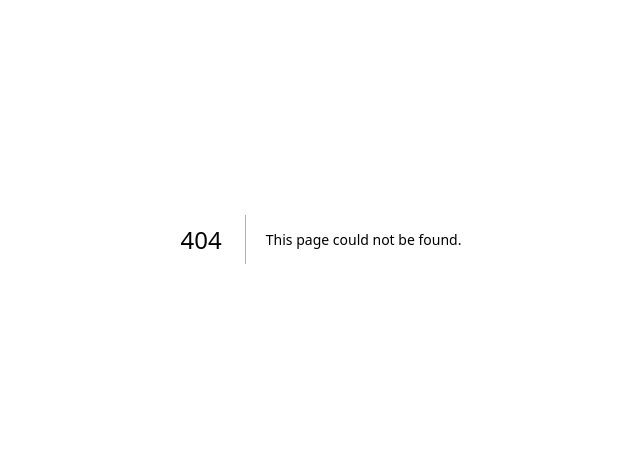
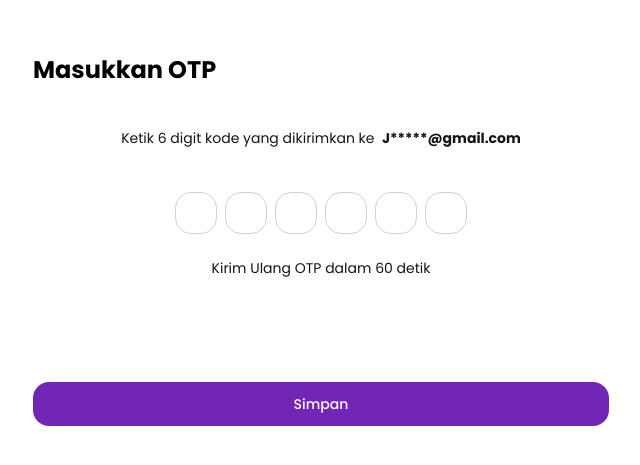
Before and after one commit to arieffadhlan/shinzou-frontend, a Next.js app: page /auth/otp in a window 1280 px wide. Before the commit this address had no page. Shown: the part 161-626 px from the top of the page, without its empty margins (319-959 px from the left). Built offline with nearby package versions, Linux system fonts and the light colour scheme.

Commit message:
feat: add otp page

```diff
--- a/app/auth/forgot-password/page.jsx
+++ b/app/auth/forgot-password/page.jsx
@@ -9,6 +9,7 @@ import Alert from "@/components/Alert";
 import Button from "@/components/Button";
 import Input from "@/components/forms/Input";
 import Label from "@/components/forms/Label";
+import AuthContainer from "@/components/layouts/AuthContainer";
 
 const validationSchema = yup.object().shape({
   email: yup.string()
@@ -33,7 +34,8 @@ const ForgotPassword = () => {
   }
 
   return (
-    <>
+    <AuthContainer>
+
       <h1 className="font-bold text-2xl leading-6 text-black">
         Lupa Password
       </h1>
@@ -58,7 +60,7 @@ const ForgotPassword = () => {
       <div className="Toastify__toast-auth">
         <ToastContainer />
       </div>
-    </>
+    </AuthContainer>
   )
 }
 
--- a/app/auth/login/page.jsx
+++ b/app/auth/login/page.jsx
@@ -10,9 +10,10 @@ import Alert from "@/components/Alert";
 import Button from "@/components/Button";
 import Input from "@/components/forms/Input";
 import Label from "@/components/forms/Label";
+import AuthContainer from "@/components/layouts/AuthContainer";
 
 const validationSchema = yup.object().shape({
-  emailPhone: yup.string().required("Email atau nomor telepon wajib diisi!"),
+  email: yup.string().required("Email wajib diisi!"),
   password: yup.string().required("Password wajib diisi!")
 });
 
@@ -33,25 +34,25 @@ const Login = () => {
   }
 
   return (
-    <>
+    <AuthContainer>
       <h1 className="font-bold text-2xl leading-6 text-black">
         Masuk
       </h1>
       <div className="flex flex-col gap-10">
         <form onSubmit={handleSubmit(onSubmit)} className="flex flex-col gap-4">
           <div className="flex flex-col gap-1">
-            <Label id="emailPhone">Email/No Telepon</Label>
+            <Label id="email">Email</Label>
             <Input
-              type="text"
+              type="email"
               variant="primary"
-              name="emailPhone"
+              name="email"
               register={register}
               errors={errors}
               validationSchema={validationSchema}
               placeholder="Contoh: johndoe@gmail.com"
               autoFocus
             />
-            {errors["emailPhone"]?.message && <Alert type="error" message={errors["emailPhone"].message} />}
+            {errors["email"]?.message && <Alert type="error" message={errors["email"].message} />}
           </div>
           <div className="flex flex-col gap-1">
             <div className="flex justify-between items-center">
@@ -78,11 +79,11 @@ const Login = () => {
         <span className="flex justify-center items-center text-sm text-black">
           Belum punya akun? &nbsp;<Link href="/auth/register" className="font-bold text-primary-4">Daftar di sini</Link>
         </span>
-        <div className="Toastify__toast-auth">
-          <ToastContainer />
-        </div>
       </div>
-    </>
+      <div className="Toastify__toast-auth">
+        <ToastContainer />
+      </div>
+    </AuthContainer>
   )
 }
 
--- /dev/null
+++ b/app/auth/otp/page.jsx
@@ -0,0 +1,45 @@
+"use client";
+
+import Button from "@/components/Button";
+import { useState } from "react";
+import OtpInput from "react-otp-input";
+
+const Otp = () => {
+  const [otp, setOtp] = useState("");
+
+  return (
+    <section className="flex justify-center items-center min-h-screen w-full mx-auto xs:max-w-xl xl:max-w-none">
+      <div className="flex flex-col gap-4 w-[576px] px-6 xs:px-0">
+        <h1 className="font-bold text-2xl leading-9 text-black">
+          Masukkan OTP
+        </h1>
+        <div className="flex flex-col justify-center items-center gap-6 py-6 mb-16">
+          <div className="flex flex-col justify-center items-center gap-11">
+            <p className="mb-0 text-sm text-center text-[#151515]">
+              Ketik 6 digit kode yang dikirimkan ke &nbsp;
+              <span className="font-bold">J*****@gmail.com</span>
+            </p>
+            <OtpInput
+              value={otp}
+              onChange={setOtp}
+              numInputs={6}
+              renderInput={(props) => <input {...props} />}
+              inputType="number"
+              inputStyle="input-otp"
+              containerStyle="input-otp__container"
+              shouldAutoFocus={true}
+            />
+          </div>
+          <span className="text-sm text-center text-[#151515]">
+            Kirim Ulang OTP dalam 60 detik
+          </span>
+        </div>
+        <Button type="submit" size="sm" variant="primary" className="w-full">
+          Simpan
+        </Button>
+      </div>
+    </section>
+  )
+}
+
+export default Otp
--- a/app/auth/register/page.jsx
+++ b/app/auth/register/page.jsx
@@ -10,6 +10,7 @@ import Alert from "@/components/Alert";
 import Button from "@/components/Button";
 import Input from "@/components/forms/Input";
 import Label from "@/components/forms/Label";
+import AuthContainer from "@/components/layouts/AuthContainer";
 
 const validationSchema = yup.object().shape({
   name: yup.string().required("Nama wajib diisi!"),
@@ -39,9 +40,9 @@ const Register = () => {
   }
 
   return (
-    <>
+    <AuthContainer>
       <h1 className="font-bold text-2xl leading-6 text-black">
-        Masuk
+        Daftar
       </h1>
       <div className="flex flex-col gap-10">
         <form onSubmit={handleSubmit(onSubmit)} className="flex flex-col gap-4">
@@ -104,11 +105,11 @@ const Register = () => {
         <span className="flex justify-center items-center text-sm text-black">
           Sudah punya akun? &nbsp;<Link href="/auth/login" className="font-bold text-primary-4">Masuk di sini</Link>
         </span>
-        <div className="Toastify__toast-auth">
-          <ToastContainer />
-        </div>
       </div>
-    </>
+      <div className="Toastify__toast-auth">
+        <ToastContainer />
+      </div>
+    </AuthContainer>
   )
 }
 
--- a/app/auth/reset-password/page.jsx
+++ b/app/auth/reset-password/page.jsx
@@ -9,6 +9,7 @@ import Alert from "@/components/Alert";
 import Button from "@/components/Button";
 import Input from "@/components/forms/Input";
 import Label from "@/components/forms/Label";
+import AuthContainer from "@/components/layouts/AuthContainer";
 
 const validationSchema = yup.object().shape({
   password: yup.string()
@@ -36,7 +37,7 @@ const ResetPassword = () => {
   }
 
   return (
-    <>
+    <AuthContainer>
       <h1 className="font-bold text-2xl leading-6 text-black">
         Reset Password
       </h1>
@@ -74,7 +75,7 @@ const ResetPassword = () => {
       <div className="Toastify__toast-auth">
         <ToastContainer />
       </div>
-    </>
+    </AuthContainer>
   )
 }
 
--- a/app/globals.css
+++ b/app/globals.css
@@ -12,6 +12,27 @@
   scroll-behavior: smooth;
 }
 
+@layer base {
+  input[type='number']::-webkit-outer-spin-button,
+  input[type='number']::-webkit-inner-spin-button,
+  input[type='number'] {
+    margin: 0;
+    appearance: none;
+    -webkit-appearance: none;
+    -moz-appearance: textfield !important;
+  }
+}
+
+@layer components {
+  .input-otp__container {
+    @apply flex items-center gap-2;
+  }
+
+  .input-otp {
+    @apply flex justify-center items-center !w-[40px] h-[40px] outline-none border border-[#D0D0D0] rounded-2xl bg-white font-medium text-base leading-5 text-black xs:!w-[42px] xs:h-[42px];
+  }
+}
+
 /* React Toastify */
 .Toastify__toast-theme--light.Toastify__toast--error {
   @apply flex justify-center items-center px-4.5 py-2.5 rounded-xl bg-danger font-medium text-sm text-center text-white;
--- a/app/auth/layout.jsx
+++ b/components/layouts/AuthContainer.jsx
@@ -2,11 +2,7 @@ import Image from "next/image";
 
 import banner from "@/assets/images/auth-banner.webp";
 
-export const metadata = {
-  title: "Shinzou - Auth"
-};
-
-const AuthLayout = ({ children }) => {
+const AuthContainer = ({ children }) => {
   return (
     <section className="flex justify-center items-center min-h-screen w-full mx-auto xs:max-w-[25rem] xl:max-w-none">
       <div className="hidden xl:block xl:flex-[50%]">
@@ -21,7 +17,7 @@ const AuthLayout = ({ children }) => {
         {children}
       </div>
     </section>
-  );
+  )
 }
 
-export default AuthLayout;
+export default AuthContainer;
--- a/package.json
+++ b/package.json
@@ -19,6 +19,7 @@
     "react": "18.2.0",
     "react-dom": "18.2.0",
     "react-hook-form": "^7.44.3",
+    "react-otp-input": "^3.0.2",
     "react-redux": "^8.0.7",
     "react-toastify": "^9.1.3",
     "yup": "^1.2.0"
```
Also changed, not shown: 1 other file (tests, documents, lock files or other folders).
